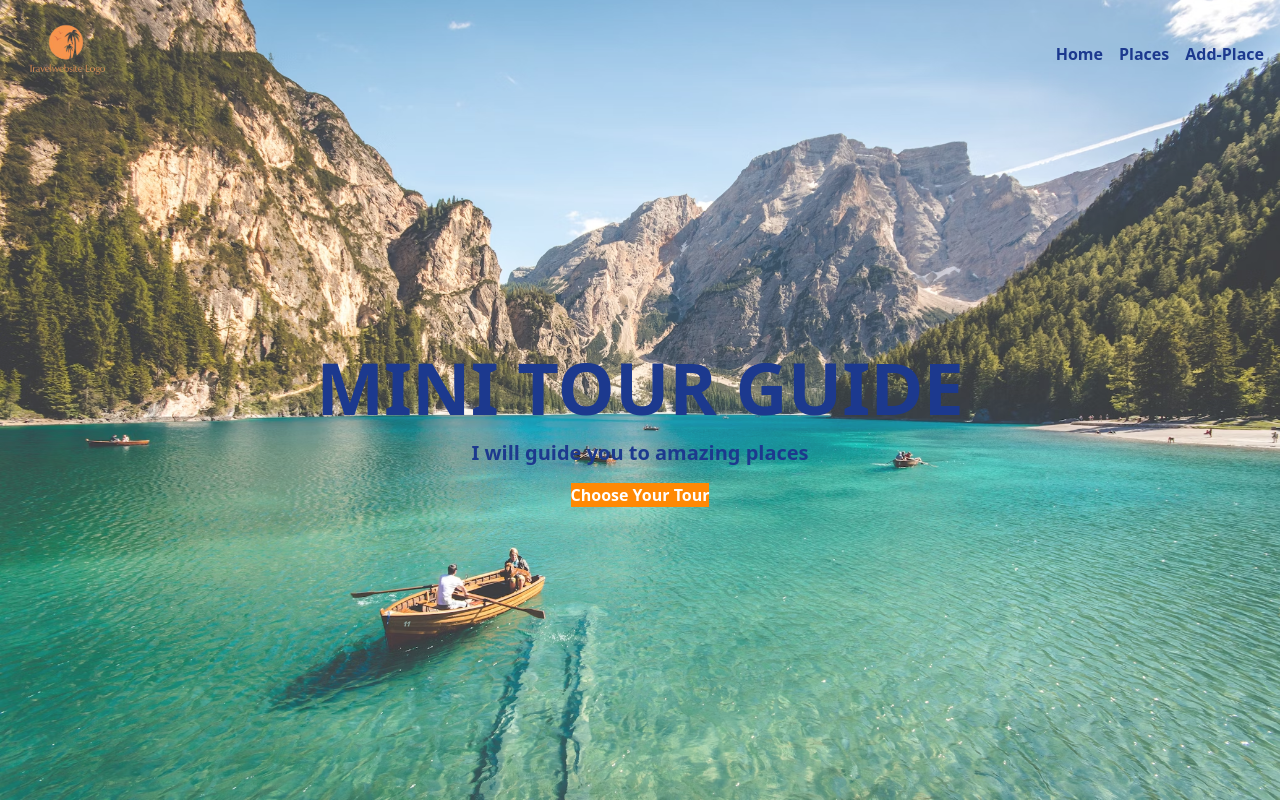
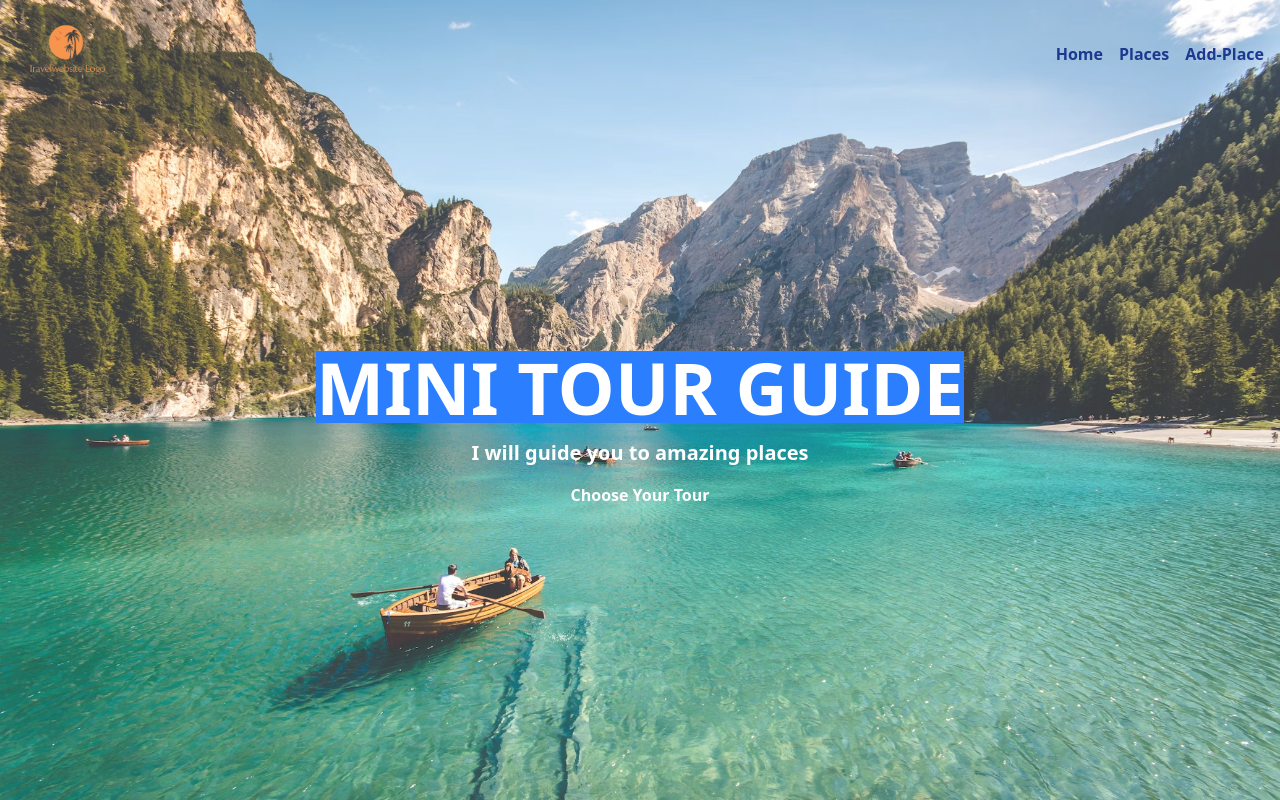
Before and after one commit to Ganeshmurthy-G/Mini-Tour-App-NextJS, a Next.js app: page / in a window 1280 px wide. Built offline with nearby package versions, Linux system fonts and the light colour scheme.

Commit message:
Added not-found.js and changed background color in home page

```diff
--- /dev/null
+++ b/src/app/not-found.js
@@ -0,0 +1,5 @@
+export default function NotFound() {
+    return (
+        <h1>Page Not Found and not-found.js works</h1>
+    );
+}
--- a/src/app/page.js
+++ b/src/app/page.js
@@ -14,9 +14,9 @@ export default function Home() {
       </div>
 
       <div className="relative z-10 flex flex-col items-center justify-center h-[calc(100vh-64px)] text-white" style={{height:"80vh"}}>
-        <h1 className="text-7xl font-bold text-blue-900">MINI TOUR GUIDE</h1>
-        <p className="mt-4 text-xl text-blue-900 font-bold">I will guide you to amazing places </p>
-        <button className="mt-4 bg-orange-400 font-bold">Choose Your Tour</button>
+        <h1 className="text-7xl font-bold text-white bg-blue-500">MINI TOUR GUIDE</h1>
+        <p className="mt-4 text-xl text-white font-bold">I will guide you to amazing places </p>
+        <button className="mt-4 font-bold text-white">Choose Your Tour</button>
       </div>
     </>
   );
```
